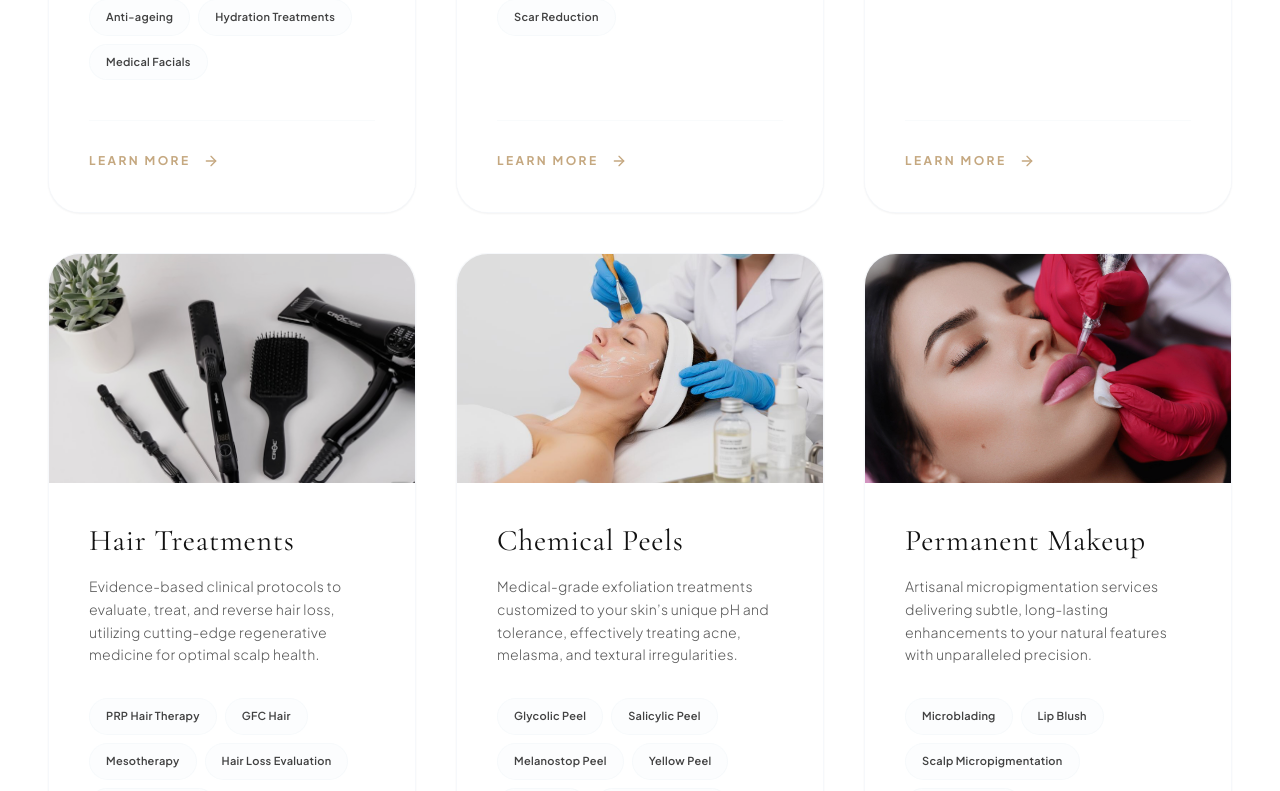
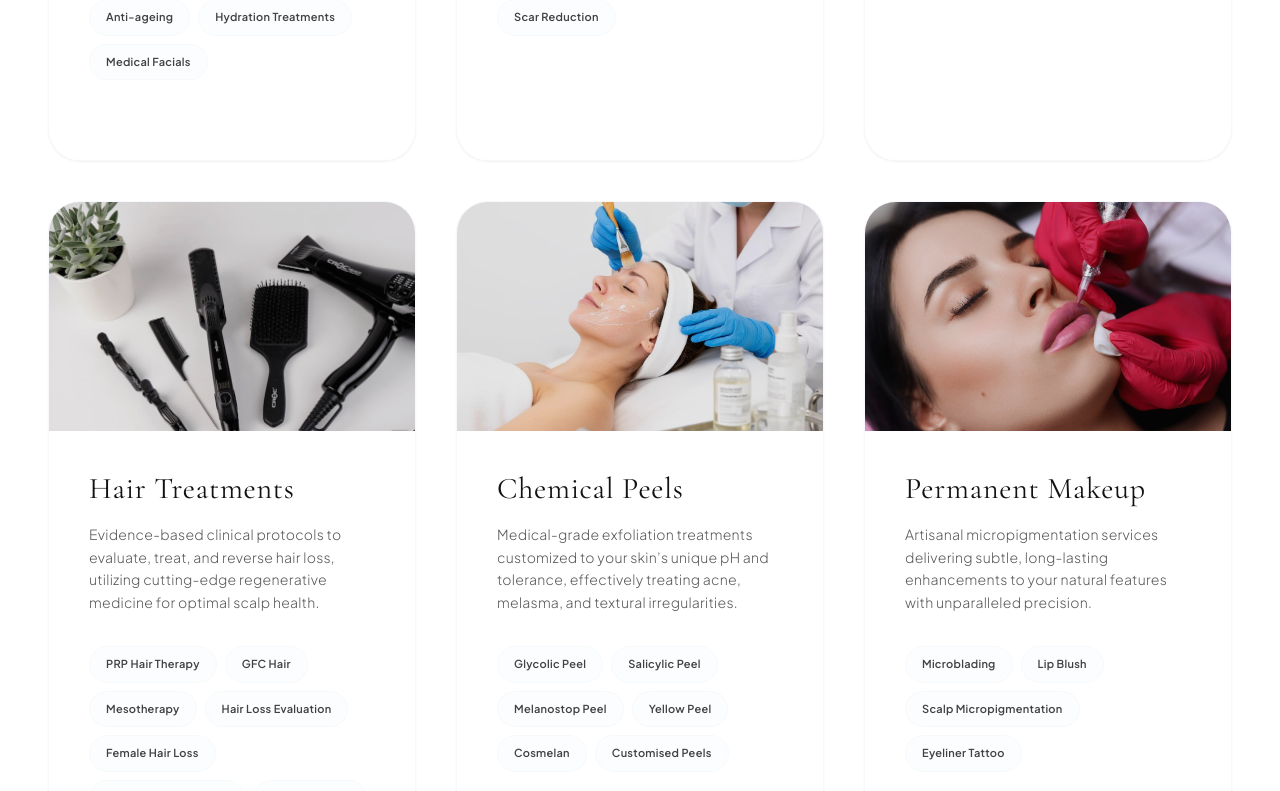
Before and after one commit to Shamal-mk/-anc-clinic-web-, a React (Vite) app: page /departments/cosmetology in a window 1280 px wide. Shown: the part 5160-5951 px from the top of the page. Built offline with nearby package versions, Linux system fonts and the light colour scheme.

Commit message:
style: remove 'Learn More' option from treatment cards

```diff
--- a/src/components/skin/TreatmentCategoryCard.tsx
+++ b/src/components/skin/TreatmentCategoryCard.tsx
@@ -41,12 +41,6 @@ const TreatmentCategoryCard = ({ title, description, image, treatments }: Treatm
           ))}
         </div>
 
-        <div className="mt-auto pt-6 border-t border-platinum-slate/20">
-          <button className="inline-flex items-center gap-3 text-champagne-gold font-sans text-xs font-bold tracking-[0.2em] uppercase group/btn">
-            Learn More
-            <ArrowRight className="w-4 h-4 group-hover/btn:translate-x-2 transition-transform duration-300" />
-          </button>
-        </div>
       </div>
     </motion.div>
   );
```
